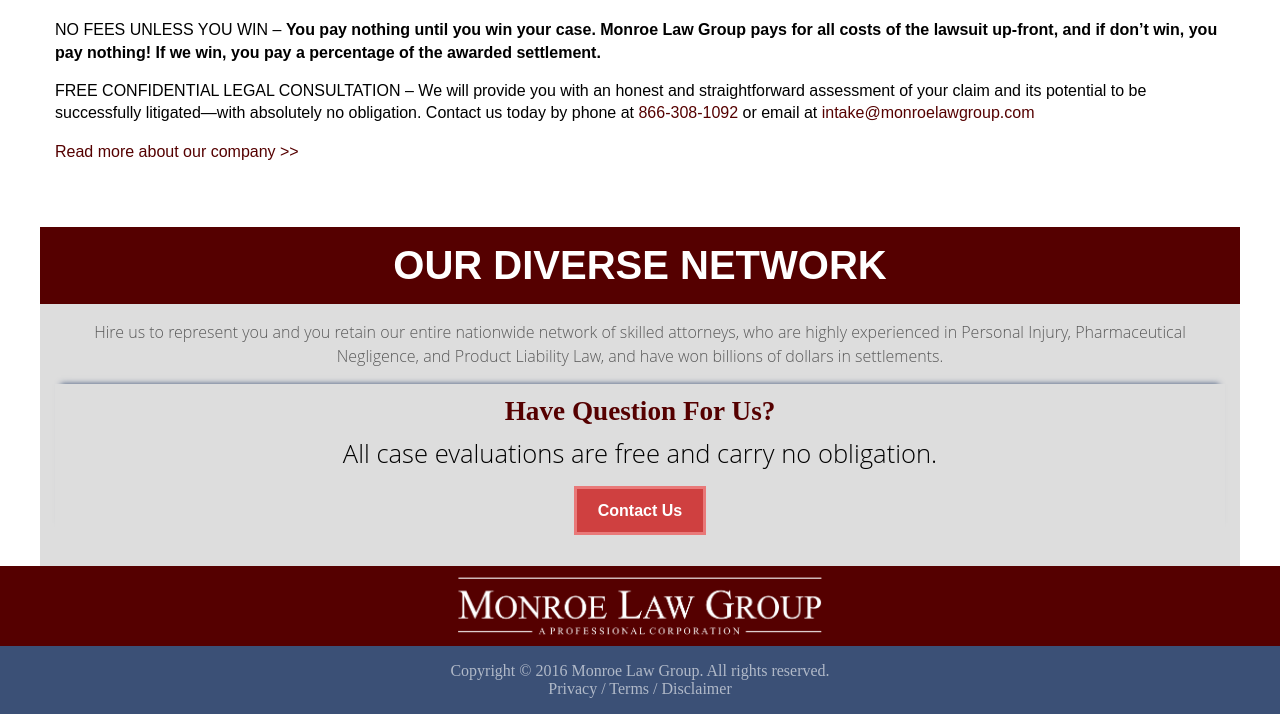
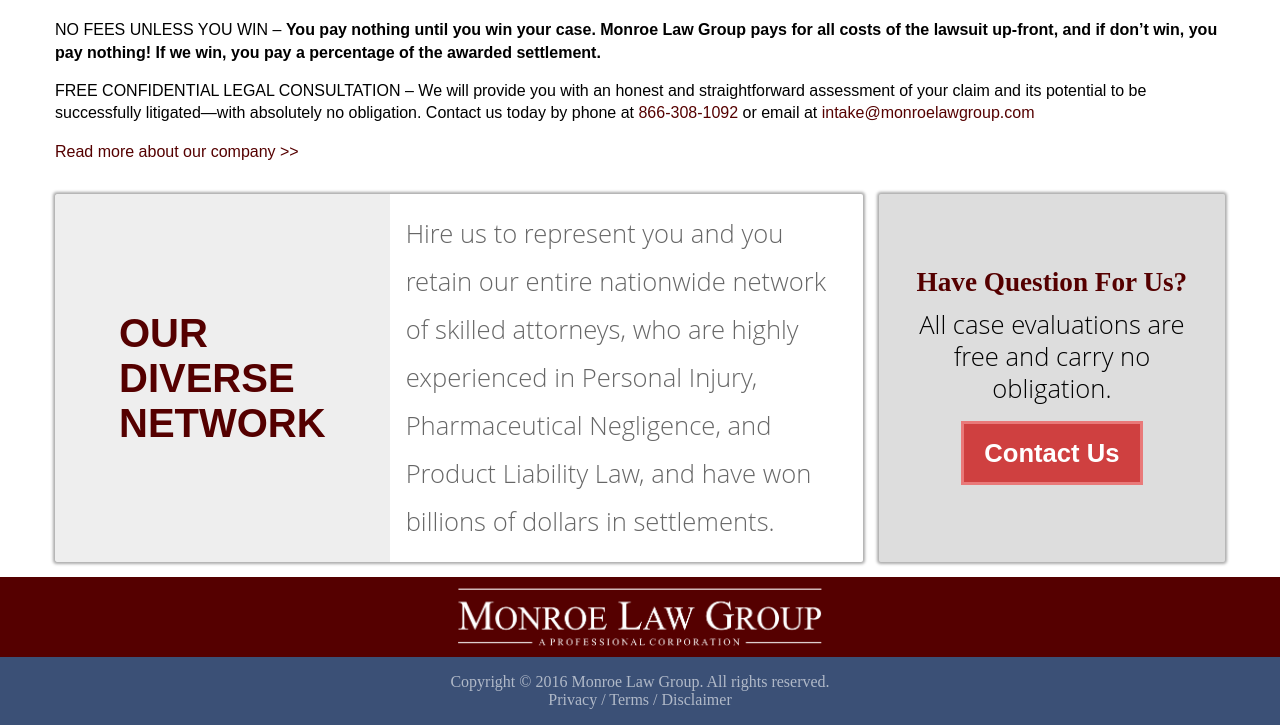
Before and after one commit to monroelawgroup/monroelawgroup.github.io, a plain HTML site: page index.html in a window 1280 px wide. Shown: the part 522-1247 px from the top of the page. Drawn offline with Linux system fonts and the light colour scheme.

Commit message:
finished pc and mobile stylings

```diff
--- a/index.html
+++ b/index.html
@@ -97,8 +97,8 @@
         <h3 class="capitalize" >Have question for us?</h3>
         <p>
           All case evaluations are free and carry no obligation.
+          <a class="capitalize" href="tel:888-215-7834">Contact Us</a>
         </p>
-        <a class="capitalize" href="tel:888-215-7834">Contact Us</a>
       </div>
     </section>
     <footer>
--- a/main.css
+++ b/main.css
@@ -257,6 +257,7 @@
   background-color: var(--color-s-1);
   padding: 0.8rem 1.3rem;
   margin: auto;
+  margin-top: 1rem;
   border: 0.2rem solid var(--color-s-1-light);
   text-decoration: none;
   color: white;
@@ -373,4 +374,52 @@
     margin-top: unset;
   }
 
+  .section-two {
+    display: flex;
+    gap: 1rem;
+    background-color: white;
+  }
+
+  .box-one, .box-two {
+    background-color: #0002;
+    box-shadow: 0 0 3px 2px #0005 !important;
+    border-radius: 2px;
+  }
+
+  .box-one {
+    display: flex;
+    flex: 70;
+    background-color: white;
+  }
+
+  .box-one h1 {
+    margin: inherit;
+    color: var(--color-p-1);
+    background-color: #0001;
+    text-align: left;
+    display: flex;
+    align-items: center;
+  }
+
+  .box-one p {
+    padding: 1rem;
+    margin: 0;
+    text-align: left;
+    font-size: 1.6rem;
+    font-weight: 100;
+    line-height: 3rem;
+  }
+
+  .box-two {
+    flex: 30;
+    margin: 0 !important;
+    display: flex;
+    flex-direction: column;
+    justify-content: center;
+  }
+
+  .box-two h3 {
+    box-shadow: unset;
+  }
+
 }
```
